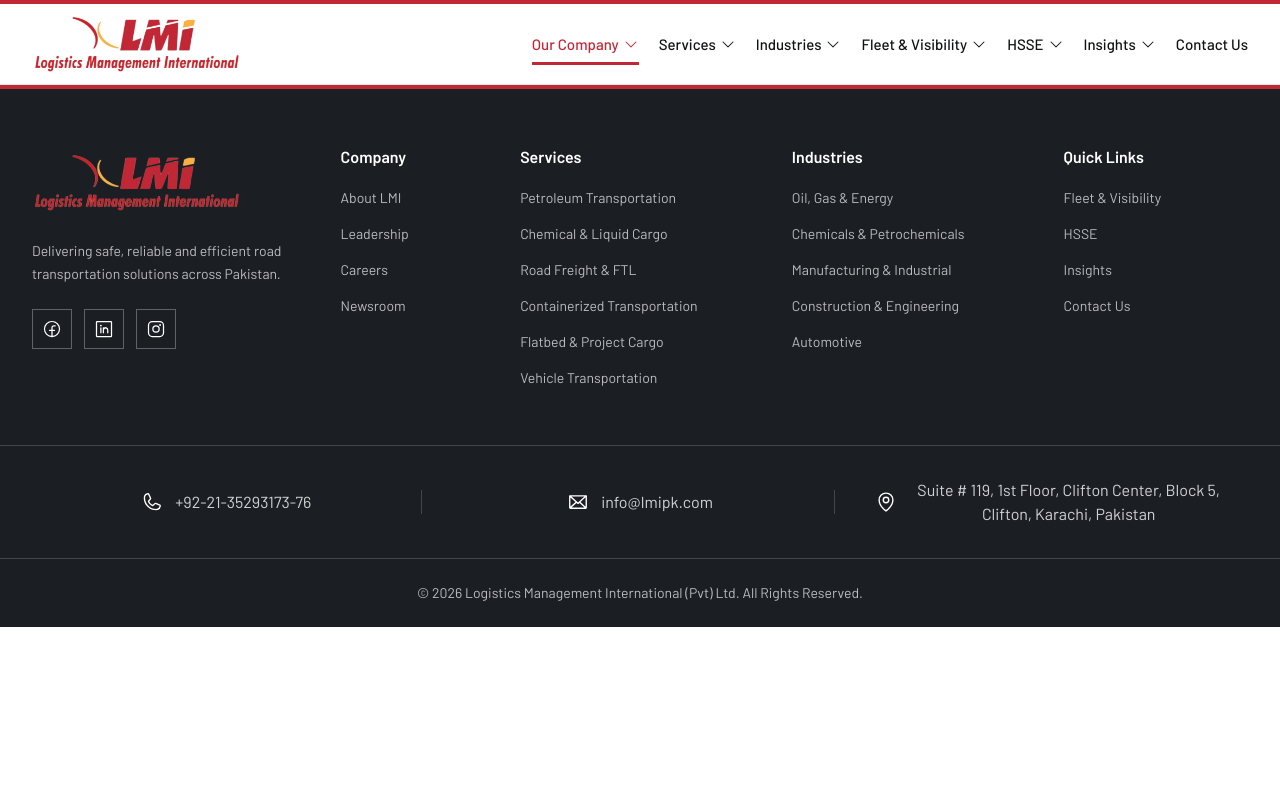
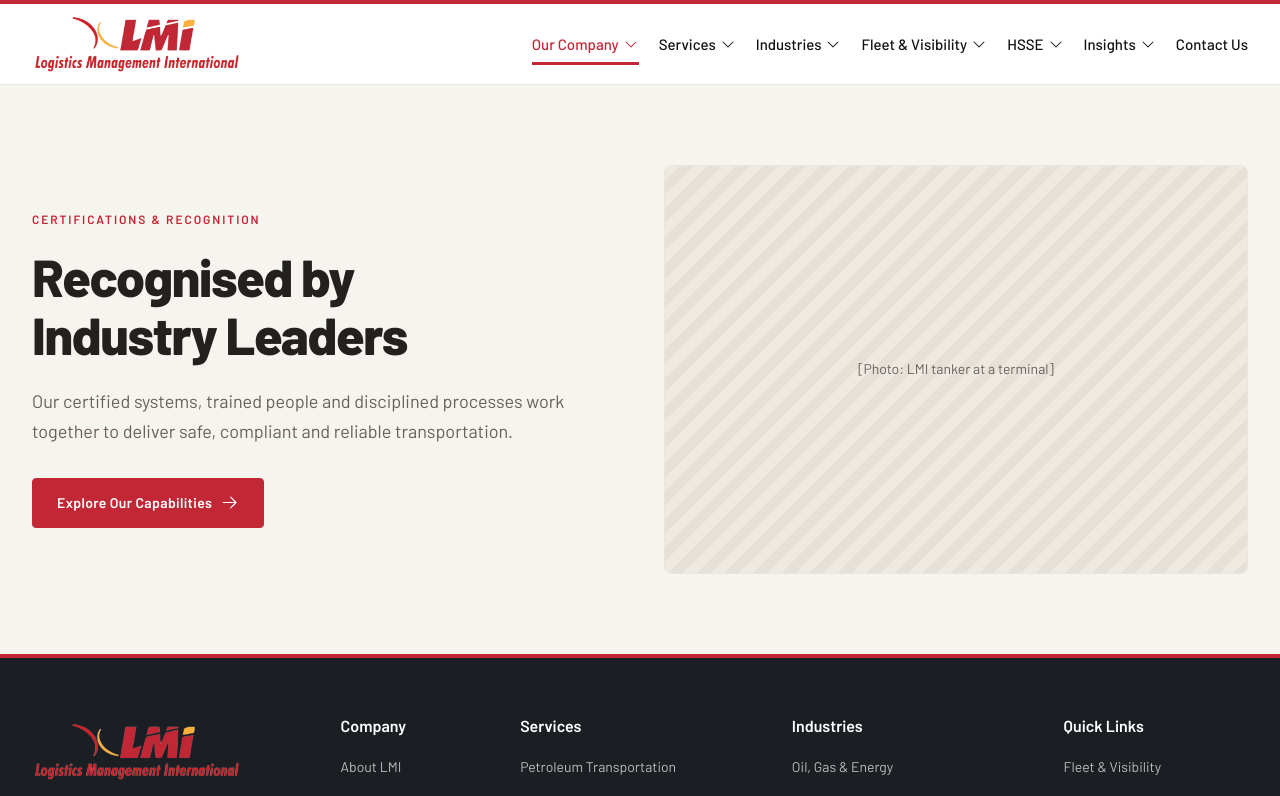
Before and after one commit to abdulrafayb/lmi-website, a React (Vite) app: page /company/certifications-recognitions in a window 1280 px wide. Shown: the top 796 px of the page. Built offline with nearby package versions, Linux system fonts and the light colour scheme; the HTML template or start-up script is replaced by a standard one.

Commit message:
Add certifications hero and link capabilities to home services

```diff
--- a/data/Our Company/Certifications And Recognitions.json
+++ b/data/Our Company/Certifications And Recognitions.json
@@ -0,0 +1,14 @@
+{
+  "sectionOne": {
+    "eyebrow": "Certifications & Recognition",
+    "heading": ["Recognised by", "Industry Leaders"],
+    "description": "Our certified systems, trained people and disciplined processes work together to deliver safe, compliant and reliable transportation.",
+    "action": {
+      "label": "Explore Our Capabilities",
+      "path": "/#home-services-heading"
+    },
+    "image": null,
+    "imageAlt": "LMI tanker at a terminal",
+    "imagePlaceholder": "[Photo: LMI tanker at a terminal]"
+  }
+}
--- a/src/App.jsx
+++ b/src/App.jsx
@@ -4,6 +4,7 @@
 import Home from "./pages/Home";
 import ContactUs from "./pages/ContactUs";
 import AboutUs from "./pages/our-company/AboutUs";
+import CertificationsAndRecognitions from "./pages/our-company/CertificationsAndRecognitions";
 
 export default function App() {
   return (
@@ -14,6 +15,10 @@
           <Route path="/" element={<Home />} />
           <Route path="/contact-us" element={<ContactUs />} />
           <Route path="/company/about-us" element={<AboutUs />} />
+          <Route
+            path="/company/certifications-recognitions"
+            element={<CertificationsAndRecognitions />}
+          />
         </Routes>
       </main>
       <Footer />
--- a/src/pages/Home.jsx
+++ b/src/pages/Home.jsx
@@ -1,3 +1,5 @@
+import { useEffect } from "react";
+import { useLocation } from "react-router-dom";
 import SectionOne from "../sections/home/SectionOne";
 import SectionTwo from "../sections/home/SectionTwo";
 import SectionThree from "../sections/home/SectionThree";
@@ -11,6 +13,18 @@
 import SectionTen from "../sections/home/SectionTen";
 
 export default function Home() {
+  const { hash } = useLocation();
+
+  useEffect(() => {
+    if (!hash) return;
+    const frame = requestAnimationFrame(() => {
+      document
+        .getElementById(hash.slice(1))
+        ?.scrollIntoView({ behavior: "instant", block: "start" });
+    });
+    return () => cancelAnimationFrame(frame);
+  }, [hash]);
+
   return (
     <>
       <SectionOne />
--- a/src/pages/our-company/CertificationsAndRecognitions.jsx
+++ b/src/pages/our-company/CertificationsAndRecognitions.jsx
@@ -0,0 +1,66 @@
+import { ArrowRight } from "@phosphor-icons/react";
+import Button from "../../ui/Button";
+import Eyebrow from "../../ui/Eyebrow";
+import Reveal from "../../components/Reveal";
+import certificationsData from "../../../data/Our Company/Certifications And Recognitions.json";
+
+const {
+  eyebrow,
+  heading,
+  description,
+  action,
+  image,
+  imageAlt,
+  imagePlaceholder,
+} = certificationsData.sectionOne;
+
+export default function CertificationsAndRecognitions() {
+  return (
+    <section
+      className="bg-proof-surface py-12 text-center md:py-16 lg:py-20 lg:text-left"
+      aria-labelledby="certifications-heading"
+    >
+      <div className="wrapper grid max-w-320 items-center gap-10 lg:grid-cols-2 lg:gap-12">
+        <Reveal>
+          <Eyebrow className="mb-5">{eyebrow}</Eyebrow>
+          <h1
+            id="certifications-heading"
+            className="text-hero-heading text-3xl leading-[1.12] font-extrabold tracking-tight sm:text-4xl lg:text-5xl xl:text-[3.25rem]"
+          >
+            {heading.map((line) => (
+              <span key={line} className="block">
+                {line}
+              </span>
+            ))}
+          </h1>
+          <p className="text-hero-copy mx-auto mt-6 max-w-xl text-base leading-relaxed lg:mx-0 lg:text-lg">
+            {description}
+          </p>
+          <Button href={action.path} className="mt-8">
+            {action.label}
+            <ArrowRight size={19} aria-hidden="true" />
+          </Button>
+        </Reveal>
+        <Reveal
+          delay={0.1}
+          className="border-trust-border flex aspect-[10/7] w-full items-center justify-center overflow-hidden rounded-lg border bg-[repeating-linear-gradient(135deg,var(--color-hero-stripe-light)_0_0.625rem,var(--color-hero-stripe-dark)_0.625rem_1.25rem)]"
+        >
+          {image ? (
+            <img
+              src={image}
+              alt={imageAlt}
+              className="h-full w-full object-cover"
+            />
+          ) : (
+            <span
+              className="text-hero-copy px-6 text-center text-sm"
+              aria-hidden="true"
+            >
+              {imagePlaceholder}
+            </span>
+          )}
+        </Reveal>
+      </div>
+    </section>
+  );
+}
--- a/src/sections/home/SectionFour.jsx
+++ b/src/sections/home/SectionFour.jsx
@@ -18,7 +18,7 @@
           <Eyebrow className="mb-3">{eyebrow}</Eyebrow>
           <h2
             id="home-services-heading"
-            className="text-hero-heading text-2xl leading-tight font-bold tracking-tight md:text-3xl lg:text-4xl"
+            className="text-hero-heading scroll-mt-28 text-2xl leading-tight font-bold tracking-tight md:text-3xl lg:text-4xl"
           >
             {heading}
           </h2>
```
